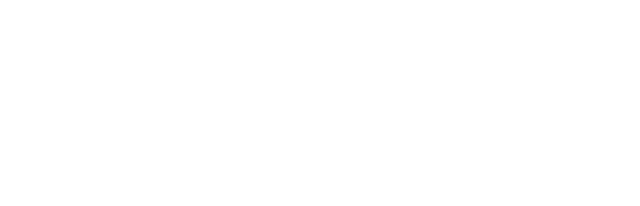
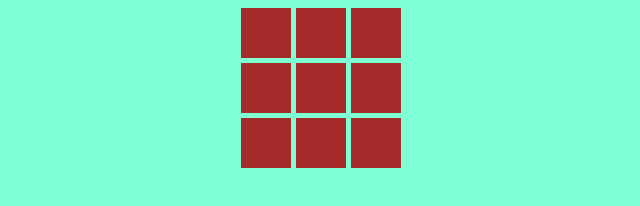
Before and after one commit to marvy896/Tic-Tac-Toe-Game, a plain HTML site: page index.html in a window 1280 px wide. Shown: the whole page, without its empty margins (319-959 px from the left). Drawn offline with Linux system fonts and the light colour scheme.

Commit message:
The Display of the game

```diff
--- a/index.html
+++ b/index.html
@@ -9,6 +9,16 @@
     <link rel="stylesheet" href="style.css">
 </head>
 <body>
-
+    <div class="TicTac">
+        <div class="gridCell"></div>
+        <div class="gridCell"></div>
+        <div class="gridCell"></div>
+        <div class="gridCell"></div>
+        <div class="gridCell"></div>
+        <div class="gridCell"></div>
+        <div class="gridCell"></div>
+        <div class="gridCell"></div>
+        <div class="gridCell"></div>
+    </div>
 </body>
 </html>
--- a/style.css
+++ b/style.css
@@ -0,0 +1,23 @@
+*,
+*::before,
+*,
+*::after {
+    box-sizing: border-box;
+}
+body{
+    background-color:aquamarine ;
+    display: grid;
+    justify-content: center;
+    align-content: center;
+}
+.TicTac{
+    gap: 5px;
+    display: grid;
+    grid-template-columns: repeat(3, auto);
+}
+.TicTac .gridCell {
+
+    width: 50px;
+    height: 50px;
+    background-color: brown;
+}
```
